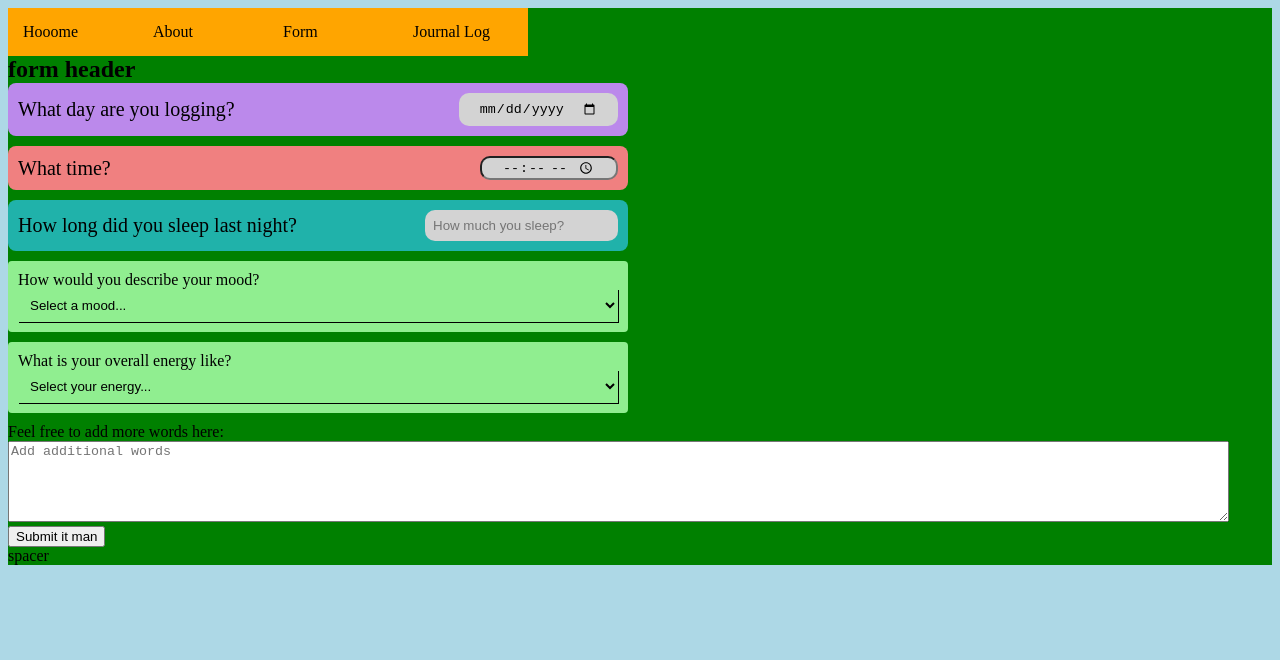
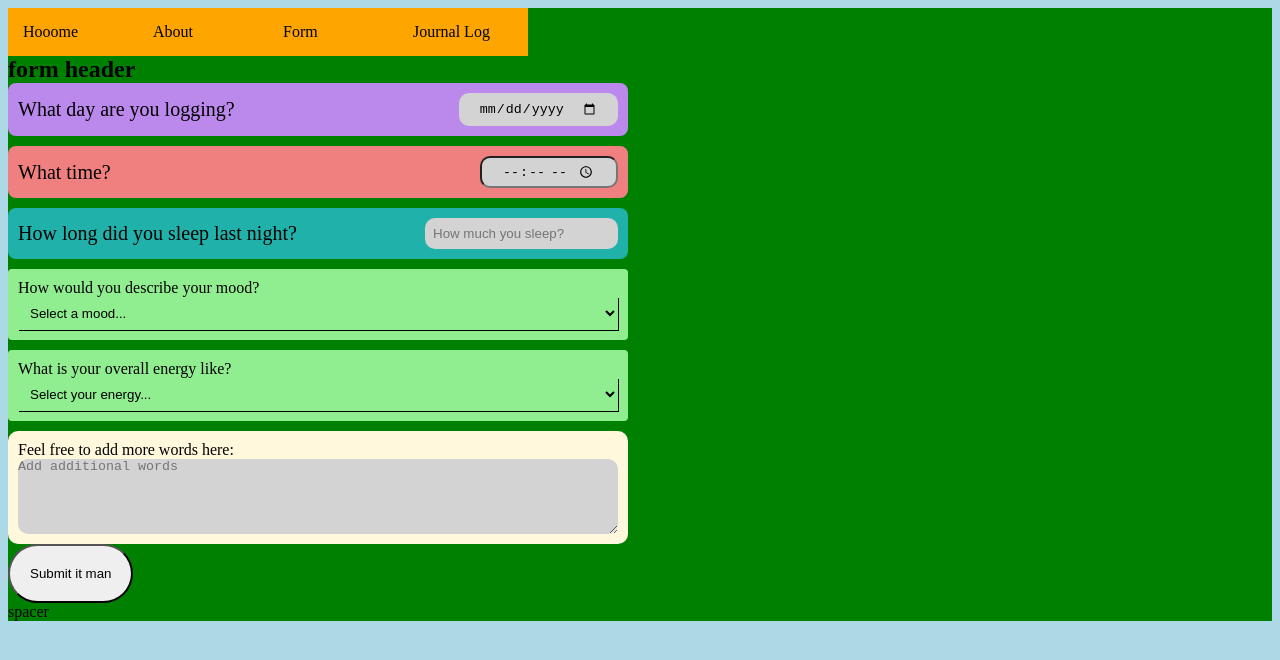
Before and after one commit to gecitgit/phase-2-project, a React (Create React App) app: page /form in a window 1280 px wide. Shown: the top 660 px of the page. Built offline with nearby package versions, Linux system fonts and the light colour scheme.

Commit message:
Added functionality of popup button + state + basic CSS

```diff
--- a/src/components/Log.js
+++ b/src/components/Log.js
@@ -1,4 +1,5 @@
 import React, { useEffect, useState } from "react";
+import PostInfo from "./PostInfo";
 
 const logBoxSmall = {
     display: "flex",
@@ -18,9 +19,9 @@ const logContainer = {
 }
 
 
-
 function Log(){
     const [posts, setPosts] = useState([]);
+    const [buttonPopup, setButtonPopup] = useState(false);
 
     useEffect(() => {
         fetch("http://localhost:4000/posts")
@@ -43,41 +44,6 @@ function Log(){
             });
     }
 
-    const monthsOfYear = ["January", "February", "March", "April", "May", "June", "July", "August", "September", "October", "November", "December"]
-
-    function handleDateConverter(post) {
-        const postDate = new Date(`${post.date} ${post.time}`)
-        // console.log("this is the post Date being passed through", postDate)
-        // const postDateMonthNumber = postDate.getMonth();
-        // console.log("this is the date month number: " ,postDateMonthNumber)
-        // const postDateMonth = monthsOfYear[postDateMonthNumber]
-        // console.log("this is the word of the month: ", postDateMonth)
-        // const postDateNum = postDate.getDate();
-        // console.log("this is the post date number: ", postDateNum)
-        // const postDateYear = postDate.getFullYear();
-        // console.log("this is the year: ", postDateYear)
-        // const stringedDate = `${postDateMonth} ${postDateNum}, ${postDateYear}`;
-        // console.log("this is the stringedDate: ", stringedDate)
-        // return stringedDate;
-        const options = { weekday: 'long', year: 'numeric', month: 'long', day: 'numeric' }
-        console.log('this is blah: ', postDate.toLocaleDateString(undefined, options))
-        return postDate.toLocaleDateString(undefined, options);
-    }
-
-    function handleTimeConversion(post) {
-        const timeEvent = new Date(`${post.date} ${post.time}`)
-        console.log('time thingy: ', timeEvent.toLocaleTimeString([], { hour: "2-digit", minute: "2-digit"}));
-        return timeEvent.toLocaleTimeString([], { hour: "2-digit", minute: "2-digit"});
-
-        // const hours = post.time.slice(0,2);
-        // const minutes = post.time.slice(3)
-        // const hours12 = hours % 12 || 12;
-        // const nightOrLight = hours < 12 ? 'am':'pm';
-        // const time12hr = `${hours12}:${minutes} ${nightOrLight}`
-        // return time12hr;
-    }
-
-
     return (
         <div>
             <h1>this is the page that holds the log entries</h1>
@@ -88,20 +54,21 @@ function Log(){
                     return new Date(`${a.date} ${a.time}`) - new Date(`${b.date} ${b.time}`);
                 }).map((post) => {
                     const postDate = new Date(`${post.date} ${post.time}`)
-                    // const options = { weekday: 'long', year: 'numeric', month: 'long', day: 'numeric' }
-
 
                     return (
                         <div style={logBoxSmall} key={post.id}>
                             <h3>{postDate.toLocaleDateString(undefined, { weekday: 'long'})}</h3>
                             <h2>{postDate.toLocaleDateString(undefined, { month: 'long', day: 'numeric', year: 'numeric'})}</h2>
-                            <p>Time logged: {postDate.toLocaleTimeString(undefined, {hour: "2-digit", minute: "2-digit"})}</p>
+                            <p>Time logged: {postDate.toLocaleTimeString(undefined, {hour: "numeric", minute: "2-digit"})}</p>
                             <p>Hours slept: {post.sleep}</p>
                             <p>Mood: {post.mood}</p>
                             <p>Energy: {post.energy}</p>
-                            <p>Notes: {post.notes}</p>
+                            {/* <p>Notes: {post.notes}</p> */}
                             <button onClick={() => handleDelete(post.id)}>Delete</button> {/*arrow function so its only passed whenclicked*/}
-                            <button>Edit</button>
+                            <button>See More</button>
+                            <PostInfo trigger={buttonPopup}>
+                                <h2>popup</h2>
+                            </PostInfo>
                         </div>
                     )
 
--- a/src/components/PostInfo.js
+++ b/src/components/PostInfo.js
@@ -1,11 +1,14 @@
 import React from "react";
 
-function PostInfo() {
-    return (
-        <div>
-            <p>this will hold the full post info</p>
+function PostInfo(props) {
+    return (props.trigger) ? (
+        <div className="popup">
+            <div className="popupInner">
+                <button className="close-btn">CLOSE</button>
+                {props.children}
+            </div>
         </div>
-    )
+    ) : "";
 }
 
 
--- a/src/index.css
+++ b/src/index.css
@@ -89,6 +89,8 @@ p, h3, h2 {
 .timeWrapper input {
   background-color: lightgray;
   border-radius: 10px;
+  padding-top: 4px;
+  padding-bottom: 4px;
   padding-left: 20px;
   padding-right: 20px;
 }
@@ -114,3 +116,55 @@ p, h3, h2 {
   border-radius: 10px;
 
 }
+
+.noteWrapper {
+  background-color: cornsilk;
+  padding: 10px;
+  border-radius: 10px;
+  max-width: 600px;
+  display: flex;
+  flex-direction: column;
+  justify-content: center;
+}
+
+.noteWrapper textarea{
+  background-color: lightgray;
+  border: 0;
+  border-radius: 10px;
+  padding: 0;
+}
+
+#formSubmit {
+  border-radius: 40px;
+  padding: 20px;
+}
+
+/* long code for the postinfo page */
+.popup {
+  position: fixed;
+  top: 0;
+  left: 0;
+  width: 100%;
+  height: 100vh;
+  background-color: rgba(0, 0, 0, 0.2);
+
+  display: flex;
+  justify-content: center;
+  align-items: center;
+}
+
+.popupInner {
+  position: relative;
+  padding: 32px;
+  width: 100%;
+  max-width: 640px;
+  background-color: white;
+}
+
+.popupInner .close-btn {
+  position: absolute;
+  top: 16px;
+  right: 16px;
+}
+
+/* end of postinfo page code*/
```
